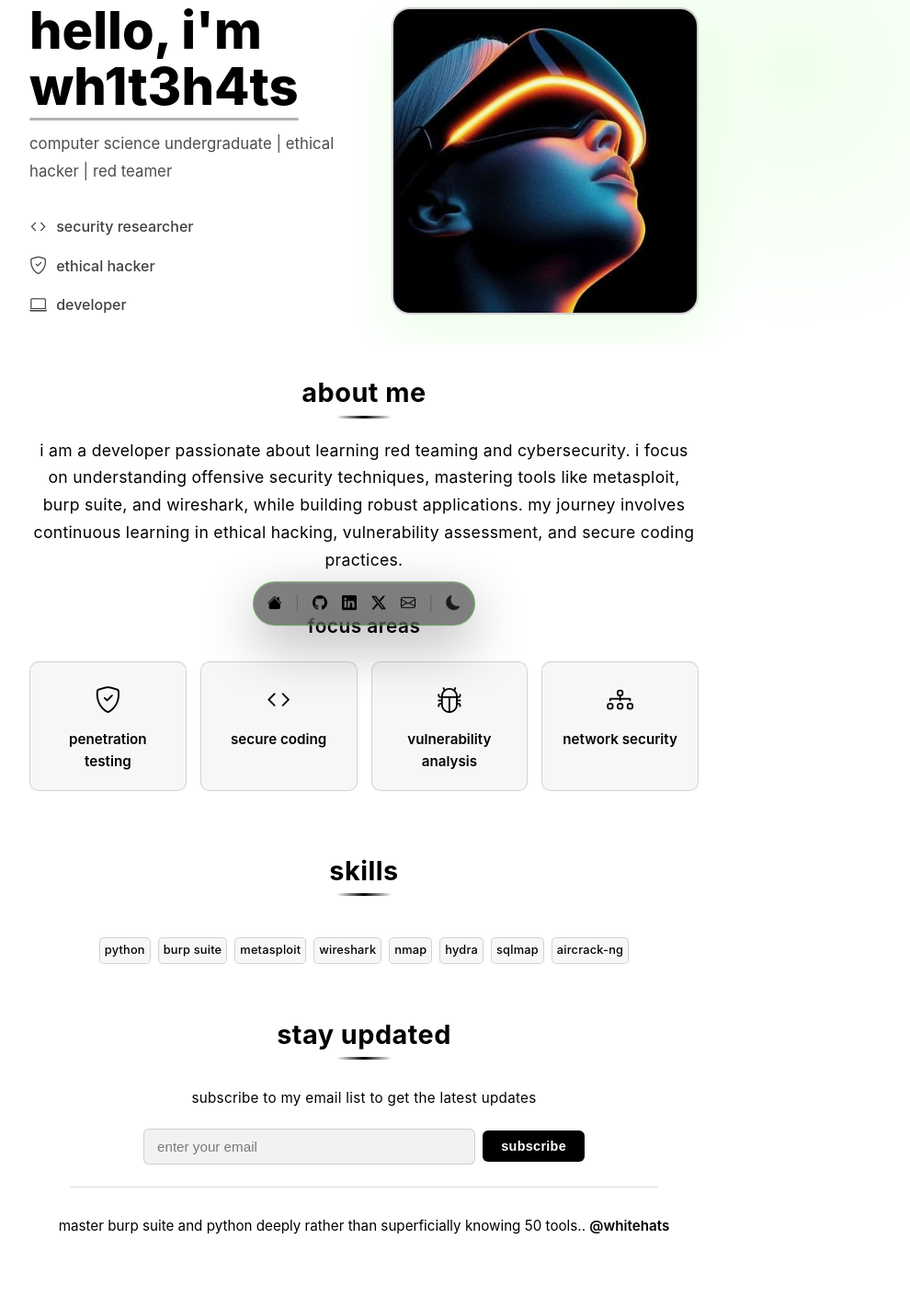
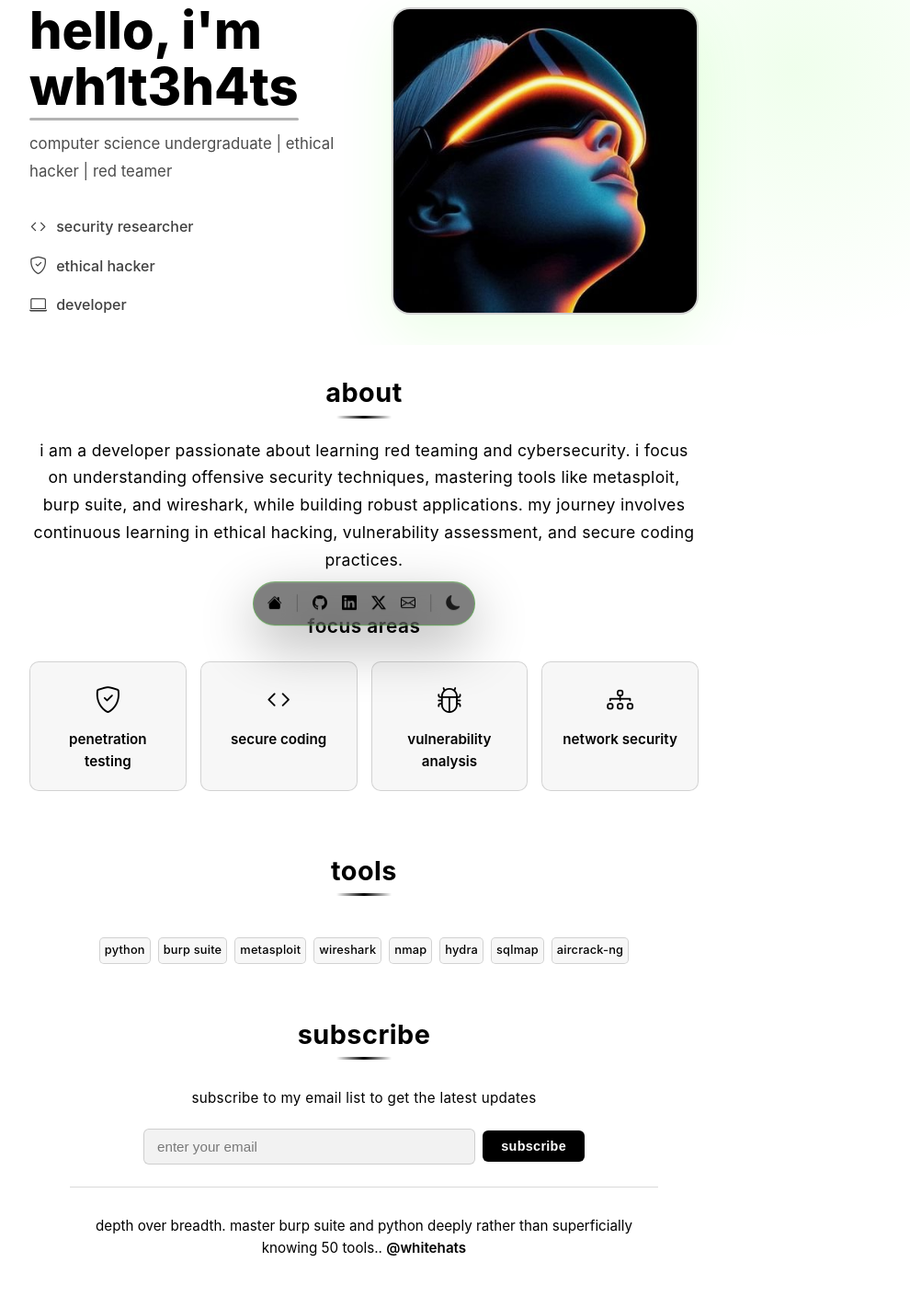
Before and after one commit to hatscode/root, a plain HTML site: page index.html in a window 1280 px wide. Shown: the part 105-1527 px from the top of the page at 92% size, without its empty margins (244-1234 px from the left). Drawn offline with nearby package versions, Linux system fonts and the light colour scheme.

Commit message:
Initial commit

```diff
--- a/index.html
+++ b/index.html
@@ -38,7 +38,7 @@
         <!-- ===== ABOUT SECTION ===== -->
         <section id="about" class="about">
             <div class="container">
-                <h2 class="section-title">about me</h2>
+                <h2 class="section-title">about</h2>
                 <div class="about-content">
                     <p class="about-text">i am a developer passionate about learning red teaming and cybersecurity. i focus on understanding offensive security techniques, mastering tools like metasploit, burp suite, and wireshark, while building robust applications. my journey involves continuous learning in ethical hacking, vulnerability assessment, and secure coding practices.</p>
 
@@ -70,7 +70,7 @@
         <!-- ===== SKILLS SECTION ===== -->
         <section id="projects" class="skills-showcase">
             <div class="container">
-                <h2 class="section-title">skills</h2>
+                <h2 class="section-title">tools</h2>
                 <div class="skills-showcase-grid">
                     <div class="skill-badge">python</div>
                     <div class="skill-badge">burp suite</div>
@@ -89,7 +89,7 @@
         <section id="newsletter" class="newsletter">
             <div class="container">
                 <div class="newsletter-content">
-                    <h2 class="section-title">stay updated</h2>
+                    <h2 class="section-title">subscribe</h2>
                     <p class="newsletter-subtitle">subscribe to my email list to get the latest updates</p>
                     <form class="newsletter-form" id="newsletter-form">
                         <div class="form-group">
@@ -106,7 +106,7 @@
             </div>
         </section>
 
-        <p class="footer-quote">master burp suite and python deeply rather than superficially knowing 50 tools.. <a href="https://x.com" target="_blank" title="Follow on X">@whitehats</a></p>
+        <p class="footer-quote">depth over breadth. master burp suite and python deeply rather than superficially <br> knowing 50 tools.. <a href="https://x.com" target="_blank" title="Follow on X">@whitehats</a></p>
 
     </main>
 
--- a/styles.css
+++ b/styles.css
@@ -636,7 +636,7 @@ body.light-theme .email-input:focus {
 .footer-quote {
     text-align: center;
     font-size: 0.95rem;
-    padding: 30px 20px;
+    padding: 30px 20px 50px;
     color: var(--text);
     opacity: 0.7;
     animation: fadeInUp 0.6s ease 0.4s forwards;
```
